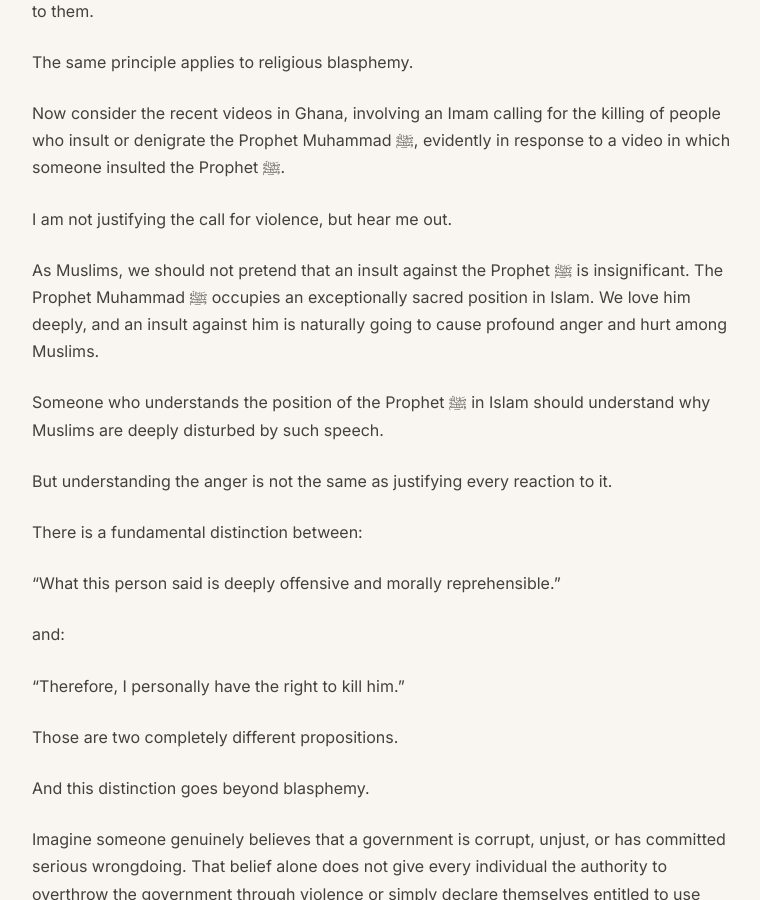
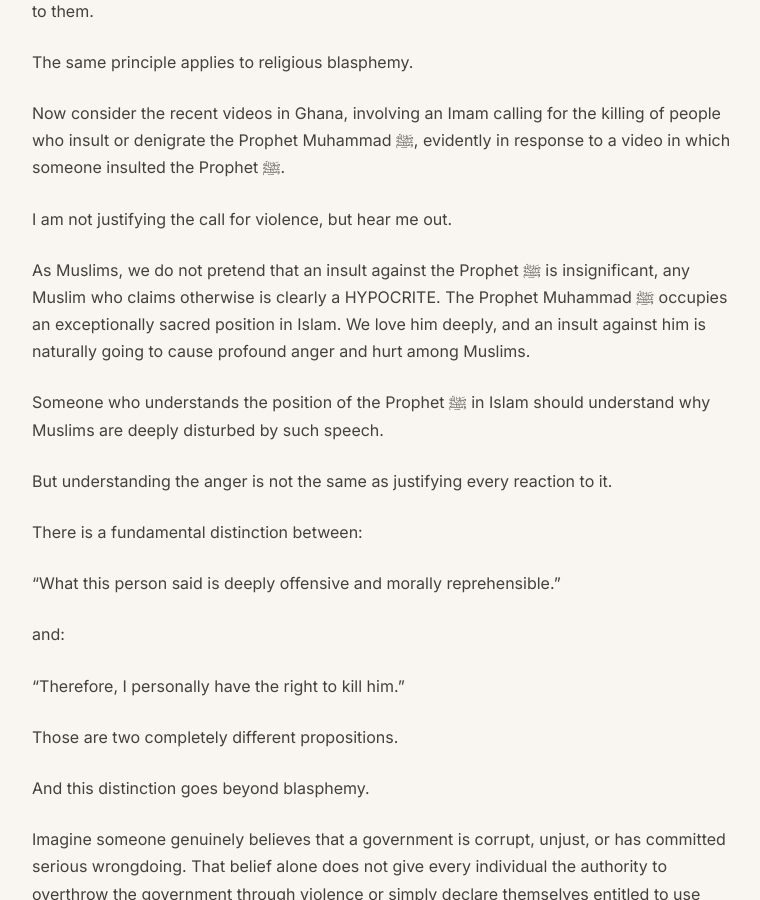
Before and after one commit to dotaziz/dotaziz.github.io, a Jekyll site: the page built from _posts/2026-08-11-blasphemy-anger-and-the-limits-of-personal-justice.md, in a window 1280 px wide and 900 px high, scrolled down 988 px. Shown: the whole window, without its empty margins (256-1016 px from the left). Built offline with Jekyll 4.4.1, drawn with Linux system fonts in a browser that asks for light colours.

Commit message:
Update 2026-08-11-blasphemy-anger-and-the-limits-of-personal-justice.md

```diff
--- a/_posts/2026-08-11-blasphemy-anger-and-the-limits-of-personal-justice.md
+++ b/_posts/2026-08-11-blasphemy-anger-and-the-limits-of-personal-justice.md
@@ -29,7 +29,7 @@ Now consider the recent videos in Ghana, involving an Imam calling for the killi
 
 I am not justifying the call for violence, but hear me out.
 
-As Muslims, we should not pretend that an insult against the Prophet ﷺ is insignificant. The Prophet Muhammad ﷺ occupies an exceptionally sacred position in Islam. We love him deeply, and an insult against him is naturally going to cause profound anger and hurt among Muslims.
+As Muslims, we do not pretend that an insult against the Prophet ﷺ is insignificant, any Muslim who claims otherwise is clearly a HYPOCRITE. The Prophet Muhammad ﷺ occupies an exceptionally sacred position in Islam. We love him deeply, and an insult against him is naturally going to cause profound anger and hurt among Muslims.
 
 Someone who understands the position of the Prophet ﷺ in Islam should understand why Muslims are deeply disturbed by such speech.
 
```
